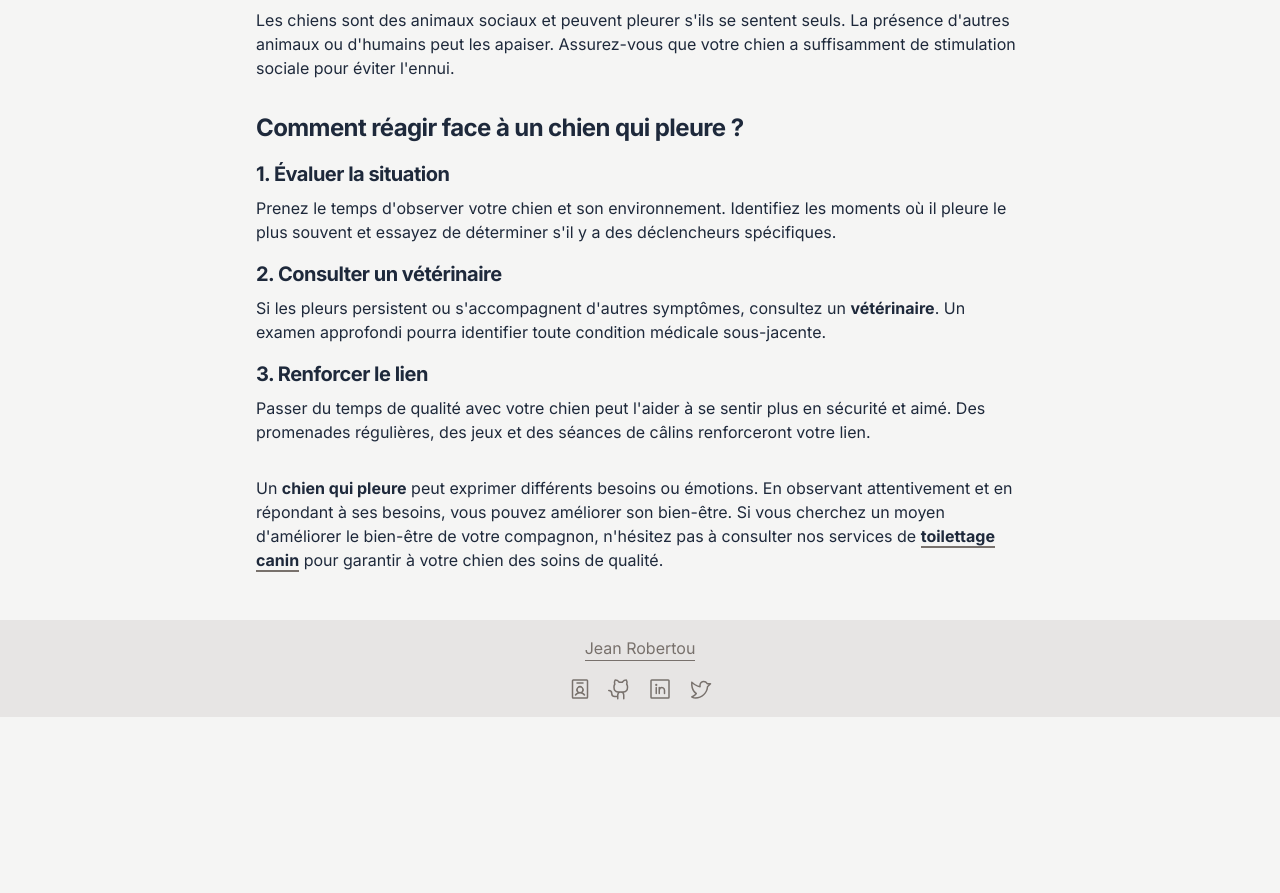
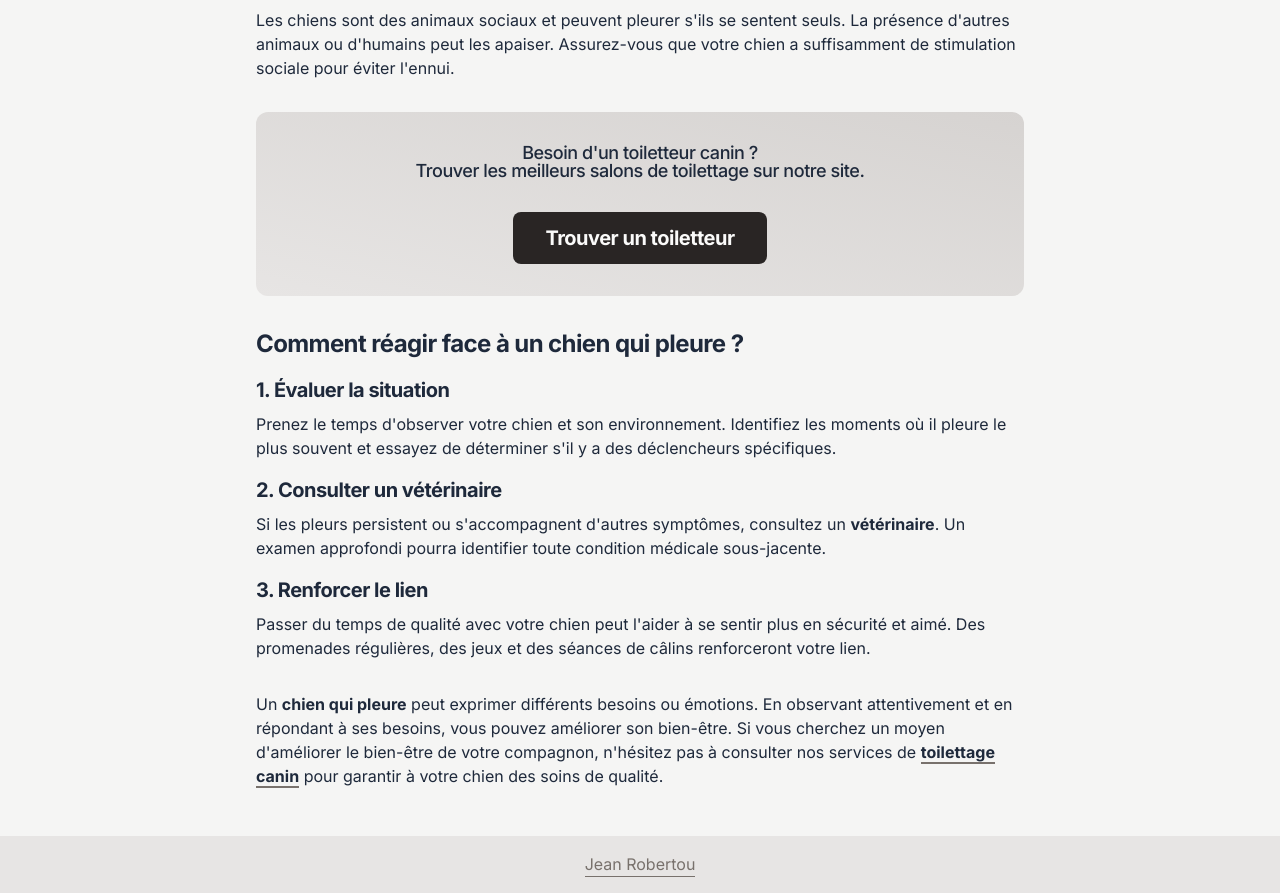
Before and after one commit to jean1591/toiletteur-canin-directory, a Next.js app: page /blog/chien-qui-pleure in a window 1280 px wide. Shown: the part 1308-2201 px from the top of the page. Before the commit the page ends 2025 px from the top, so only its background shows below. Built offline with nearby package versions, Linux system fonts and the light colour scheme.

Commit message:
feat: add card that redirect to / in articles

```diff
--- a/src/app/(public)/blog/chien-qui-aboie/page.tsx
+++ b/src/app/(public)/blog/chien-qui-aboie/page.tsx
@@ -1,5 +1,6 @@
 import { appUrl, metadata } from '@/app/layout'
 
+import { Cta } from '../components/Cta'
 import { DarkenedImage } from '../components/DarkenedImage'
 import Image from 'next/image'
 import Link from 'next/link'
@@ -129,6 +130,8 @@ export default async function ChienQuiAboiePage() {
         </div>
       </div>
 
+      <Cta />
+
       {/* SOLUTIONS */}
       <div className="space-y-4">
         <h2 className="text-xl font-bold leading-none tracking-tight md:text-2xl">
--- a/src/app/(public)/blog/chien-qui-pleure/page.tsx
+++ b/src/app/(public)/blog/chien-qui-pleure/page.tsx
@@ -1,5 +1,6 @@
 import { appUrl, metadata } from '@/app/layout'
 
+import { Cta } from '../components/Cta'
 import { DarkenedImage } from '../components/DarkenedImage'
 import Link from 'next/link'
 import { Metadata } from 'next'
@@ -119,6 +120,8 @@ export default async function ChienQuiPleurePage() {
         </div>
       </div>
 
+      <Cta />
+
       {/* SOLUTIONS */}
       <div className="space-y-4">
         <h2 className="text-xl font-bold leading-none tracking-tight md:text-2xl">
--- a/src/app/(public)/blog/chien-qui-tousse/page.tsx
+++ b/src/app/(public)/blog/chien-qui-tousse/page.tsx
@@ -1,5 +1,6 @@
 import { appUrl, metadata } from '@/app/layout'
 
+import { Cta } from '../components/Cta'
 import { DarkenedImage } from '../components/DarkenedImage'
 import Link from 'next/link'
 import { Metadata } from 'next'
@@ -138,6 +139,8 @@ export default async function ChienQuiToussePage() {
         </div>
       </div>
 
+      <Cta />
+
       {/* SOLUTIONS */}
       <div className="space-y-4">
         <h2 className="text-xl font-bold leading-none tracking-tight md:text-2xl">
--- a/src/app/(public)/blog/chien-qui-tremble/page.tsx
+++ b/src/app/(public)/blog/chien-qui-tremble/page.tsx
@@ -1,5 +1,6 @@
 import { appUrl, metadata } from '@/app/layout'
 
+import { Cta } from '../components/Cta'
 import { DarkenedImage } from '../components/DarkenedImage'
 import Link from 'next/link'
 import { Metadata } from 'next'
@@ -131,6 +132,8 @@ export default async function ChienQuiTremblePage() {
         </div>
       </div>
 
+      <Cta />
+
       {/* SOLUTIONS */}
       <div className="space-y-4">
         <h2 className="text-xl font-bold leading-none tracking-tight md:text-2xl">
--- /dev/null
+++ b/src/app/(public)/blog/components/Cta.tsx
@@ -0,0 +1,21 @@
+import Link from 'next/link'
+
+export const Cta = () => {
+  return (
+    <div className="space-y-8 rounded-xl bg-gradient-to-tr from-stone-200 to-stone-300 p-8">
+      <p className="text-center text-lg font-medium leading-none tracking-tight">
+        Besoin d'un toiletteur canin ? <br /> Trouver les meilleurs salons de
+        toilettage sur notre site.
+      </p>
+
+      <div className="flex items-center justify-center">
+        <Link
+          href="/"
+          className="rounded-lg bg-stone-800 px-8 py-4 text-xl font-bold leading-none tracking-tight text-stone-50"
+        >
+          Trouver un toiletteur
+        </Link>
+      </div>
+    </div>
+  )
+}
```
